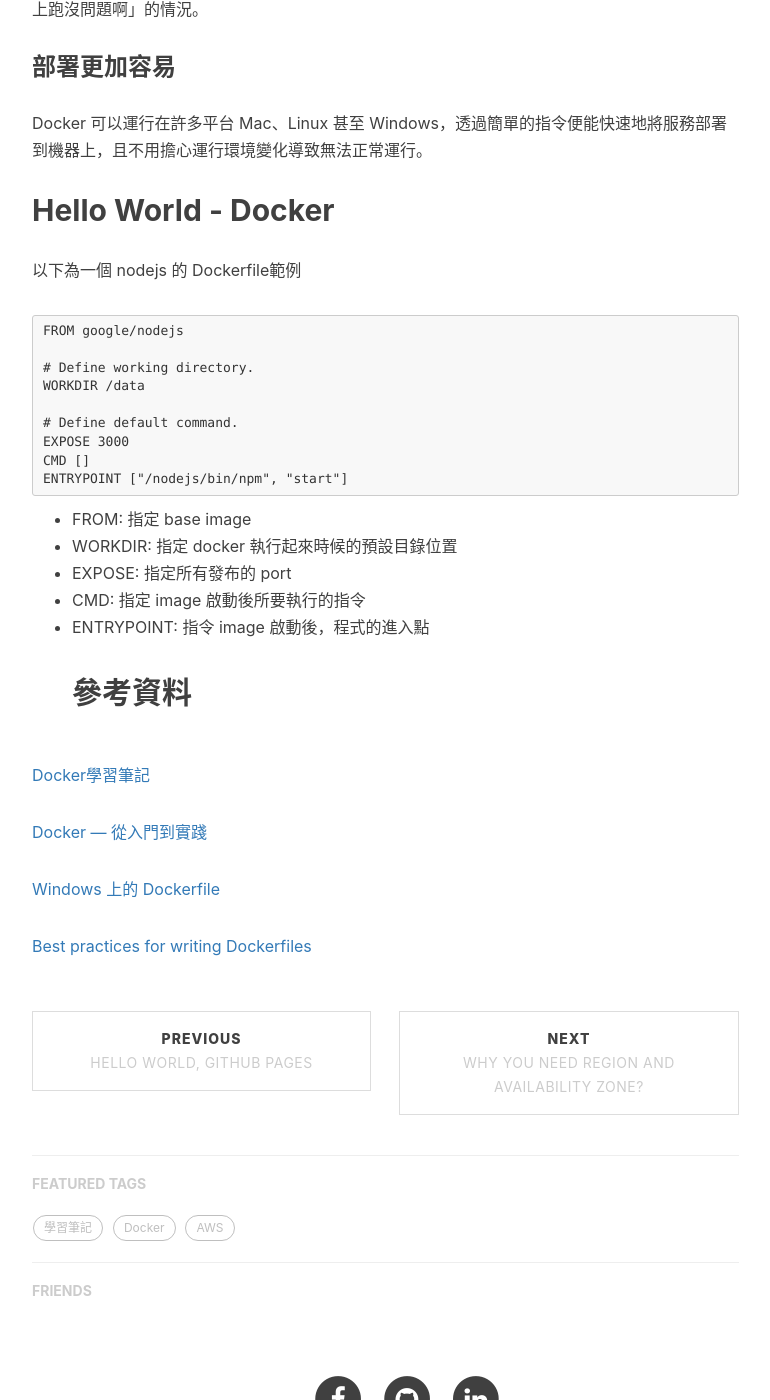
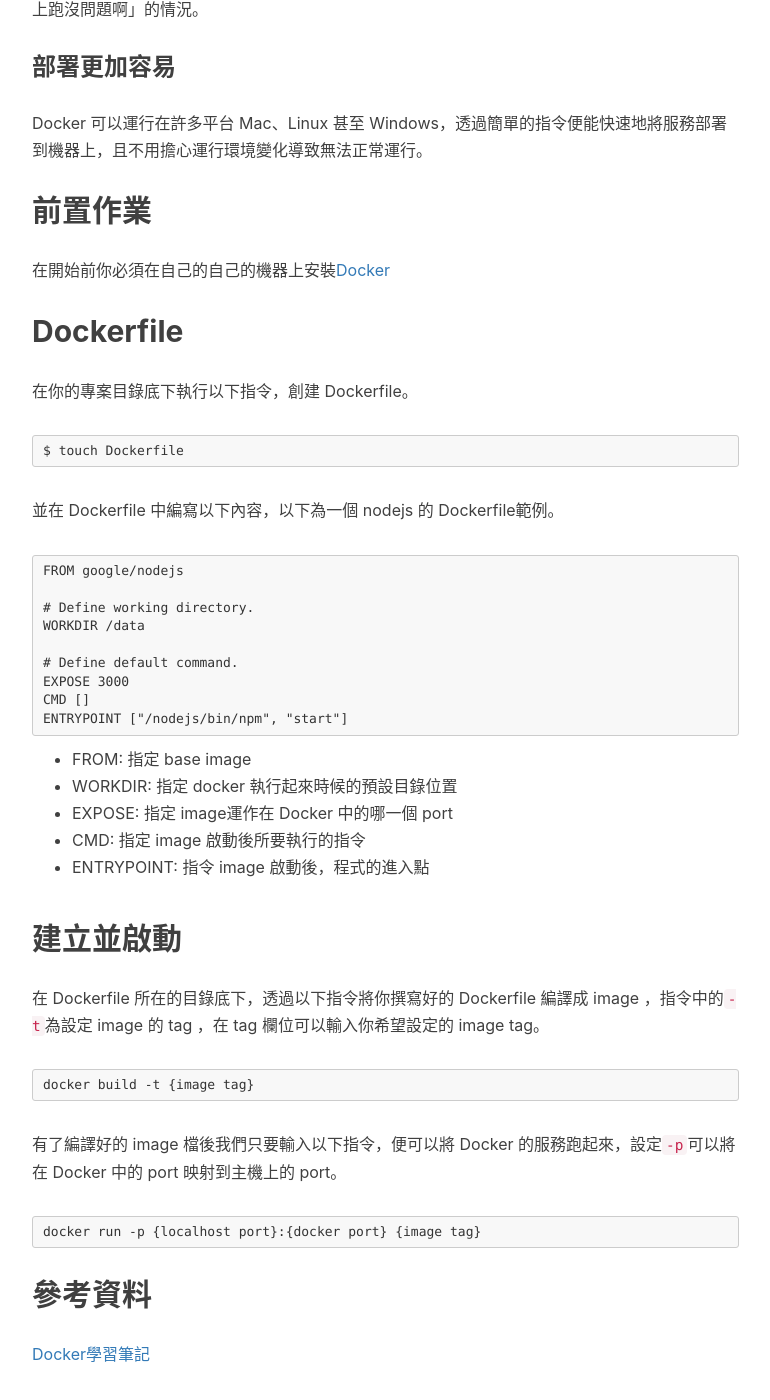
Before and after one commit to NeroCube/nerocube.github.io, a Jekyll site: the page built from _posts/2018-03-21-put-everything-in-docker.md, in a window 1280 px wide and 1400 px high, scrolled down 1354 px. Shown: the whole window, without its empty margins (233-1003 px from the left). Built offline with Jekyll 4.4.1, drawn with Linux system fonts in a browser that asks for light colours; nearby versions of some CDN libraries; comment, search, counter and statistics services are not loaded.

Commit message:
Update 2018-03-21-put-everything-in-docker.md
modify content

````diff
--- a/_posts/2018-03-21-put-everything-in-docker.md
+++ b/_posts/2018-03-21-put-everything-in-docker.md
@@ -33,8 +33,15 @@
 ### 部署更加容易
 Docker 可以運行在許多平台 Mac、Linux 甚至 Windows，透過簡單的指令便能快速地將服務部署到機器上，且不用擔心運行環境變化導致無法正常運行。
 
-## Hello World - Docker
-以下為一個 nodejs 的 Dockerfile範例
+## 前置作業
+在開始前你必須在自己的自己的機器上安裝[Docker](https://docs.docker.com/docker-for-mac/install/#where-to-go-next)
+
+## Dockerfile
+在你的專案目錄底下執行以下指令，創建 Dockerfile。
+```
+$ touch Dockerfile
+```
+並在 Dockerfile 中編寫以下內容，以下為一個 nodejs 的 Dockerfile範例。
 ```
 FROM google/nodejs
 
@@ -48,9 +55,20 @@
 ```
 - FROM: 指定 base image
 - WORKDIR: 指定 docker 執行起來時候的預設目錄位置
-- EXPOSE: 指定所有發布的 port
+- EXPOSE: 指定 image運作在 Docker 中的哪一個 port
 - CMD: 指定 image 啟動後所要執行的指令
 - ENTRYPOINT: 指令 image 啟動後，程式的進入點
+
+## 建立並啟動
+在 Dockerfile 所在的目錄底下，透過以下指令將你撰寫好的 Dockerfile 編譯成 image ，指令中的`-t`為設定 image 的 tag ，在 tag 欄位可以輸入你希望設定的 image tag。
+```
+docker build -t {image tag}
+```
+有了編譯好的 image 檔後我們只要輸入以下指令，便可以將 Docker 的服務跑起來，設定`-p`可以將在 Docker 中的 port 映射到主機上的 port。
+```
+docker run -p {localhost port}:{docker port} {image tag}
+```
+
 ## 參考資料
 
 [Docker學習筆記](https://peihsinsu.gitbooks.io/docker-note-book/content/)
````
